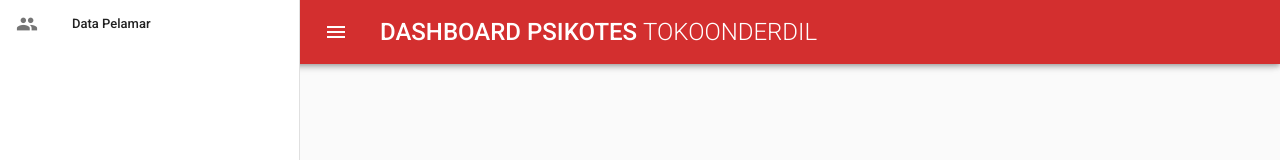
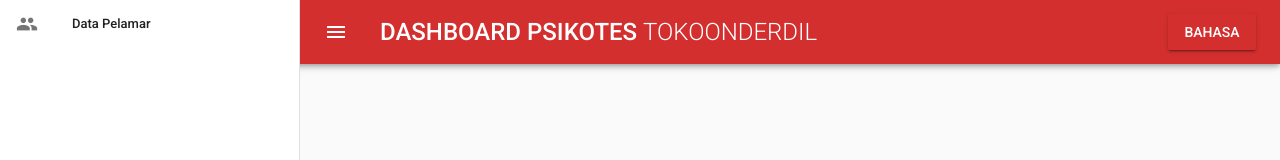
Before and after one commit to dickofn/tko-psikotes-dashboard, a Vue app: page / in a window 1280 px wide. Shown: the top 160 px of the page. Built offline with nearby package versions, Linux system fonts and the light colour scheme; what vuejs-smart-table would draw is missing.

Commit message:
language button

```diff
--- a/src/App.vue
+++ b/src/App.vue
@@ -27,6 +27,19 @@
         <v-toolbar-title class="headline text-uppercase">
           <span>Dashboard Psikotes&nbsp;</span>
           <span class="font-weight-light">Tokoonderdil</span>
+          <v-speed-dial right top absolute direction="bottom" open-on-hover>
+            <template v-slot:activator>
+              <v-btn color="red darken-2" dark>
+                {{ $t('bahasa') }}
+              </v-btn>
+            </template>
+            <v-btn dark small color="red darken-2" @click="changeLang('id')">
+              Bahasa
+            </v-btn>
+            <v-btn dark small color="red darken-2" @click="changeLang('en')">
+              English
+            </v-btn>
+          </v-speed-dial>
         </v-toolbar-title>
       </v-toolbar>
       <!-- HEADER END -->
@@ -63,6 +76,9 @@
         .then(() => {
           this.$router.push('/login')
         })
+    },
+    changeLang(lang){
+      this.$i18n.locale = lang
     }
   },
   created () {
```
